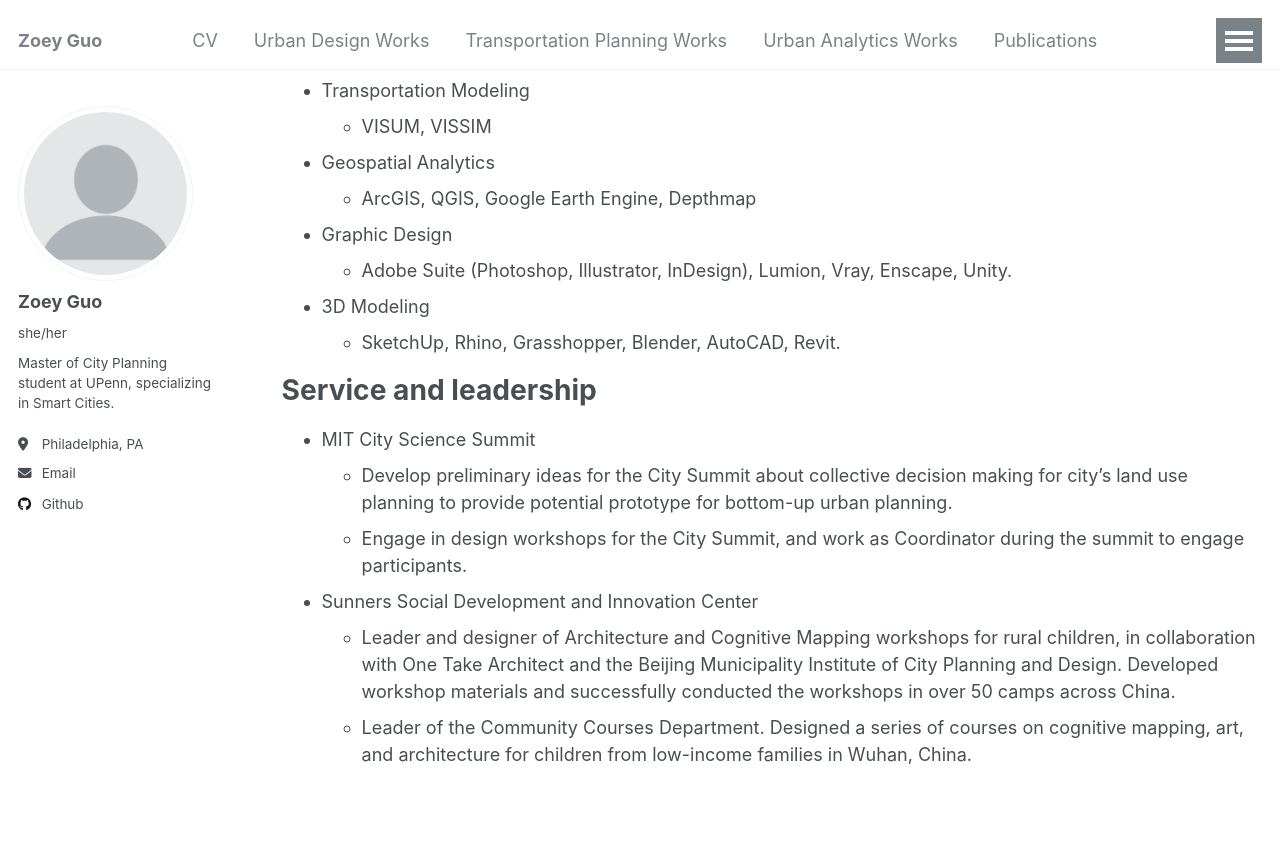
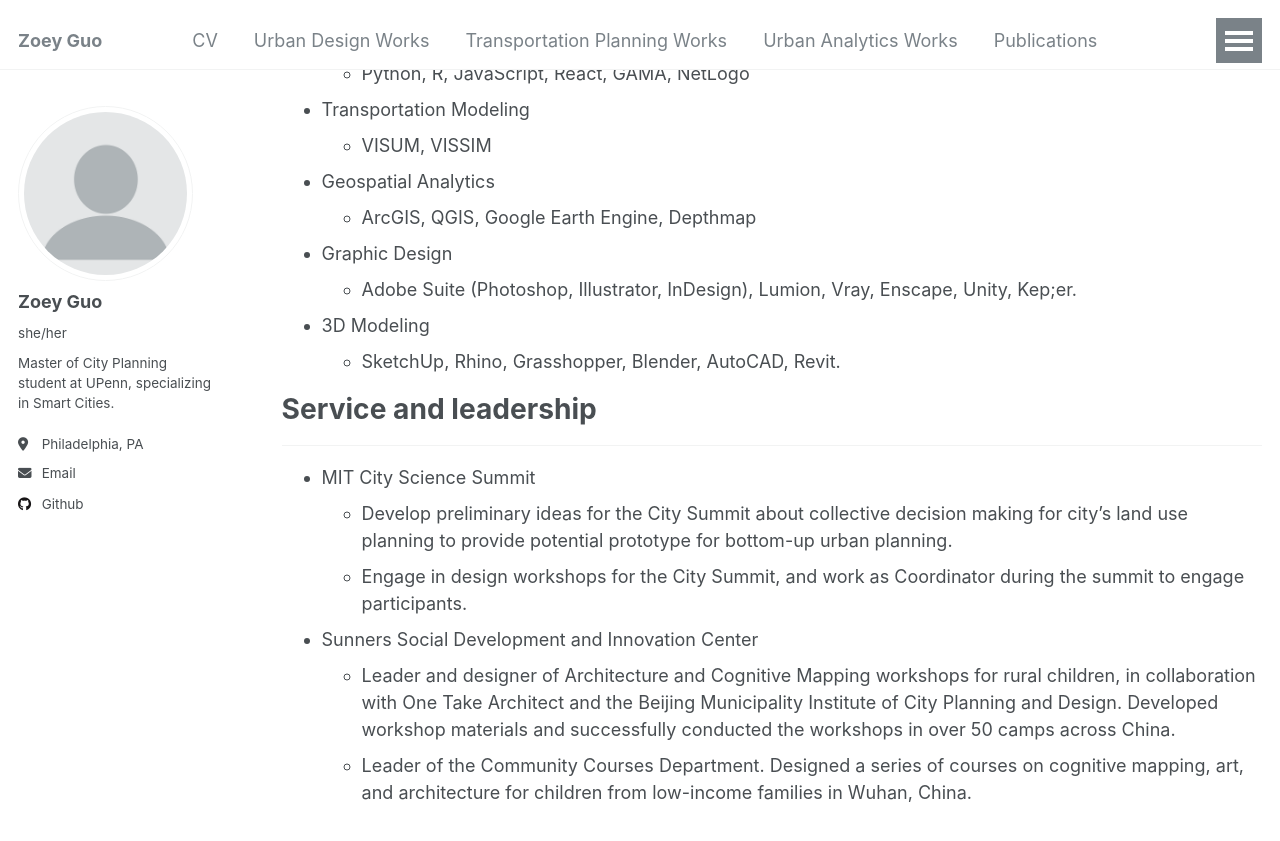
Before and after one commit to ZoeyGuo709/ZoeyGuo709.github.io, a Jekyll site: the page built from _pages/cv.md, in a window 1280 px wide and 900 px high, scrolled down 1731 px. Shown: the top 841 px of the window. Built offline with Jekyll 4.4.1, drawn with Linux system fonts in a browser that asks for light colours.

Commit message:
updated CV

```diff
--- a/_pages/cv.md
+++ b/_pages/cv.md
@@ -57,6 +57,7 @@
 - Produced diagram and final booklet and poster using Adobe Photoshop, Illustrator, and InDesign.
 
 # Skills
+---
 
 * Programming Languages
   - Python, R, JavaScript, React, GAMA, NetLogo
@@ -65,11 +66,12 @@
 * Geospatial Analytics
   - ArcGIS, QGIS, Google Earth Engine, Depthmap
 * Graphic Design
-  - Adobe Suite (Photoshop, Illustrator, InDesign), Lumion, Vray, Enscape, Unity.
+  - Adobe Suite (Photoshop, Illustrator, InDesign), Lumion, Vray, Enscape, Unity, Kep;er.
 * 3D Modeling
   - SketchUp, Rhino, Grasshopper, Blender, AutoCAD, Revit.
 
 # Service and leadership
+---
 * MIT City Science Summit
   - Develop preliminary ideas for the City Summit about collective decision making for city's land use planning to provide potential prototype for bottom-up urban planning.
   - Engage in design workshops for the City Summit, and work as Coordinator during the summit to engage participants.
```
